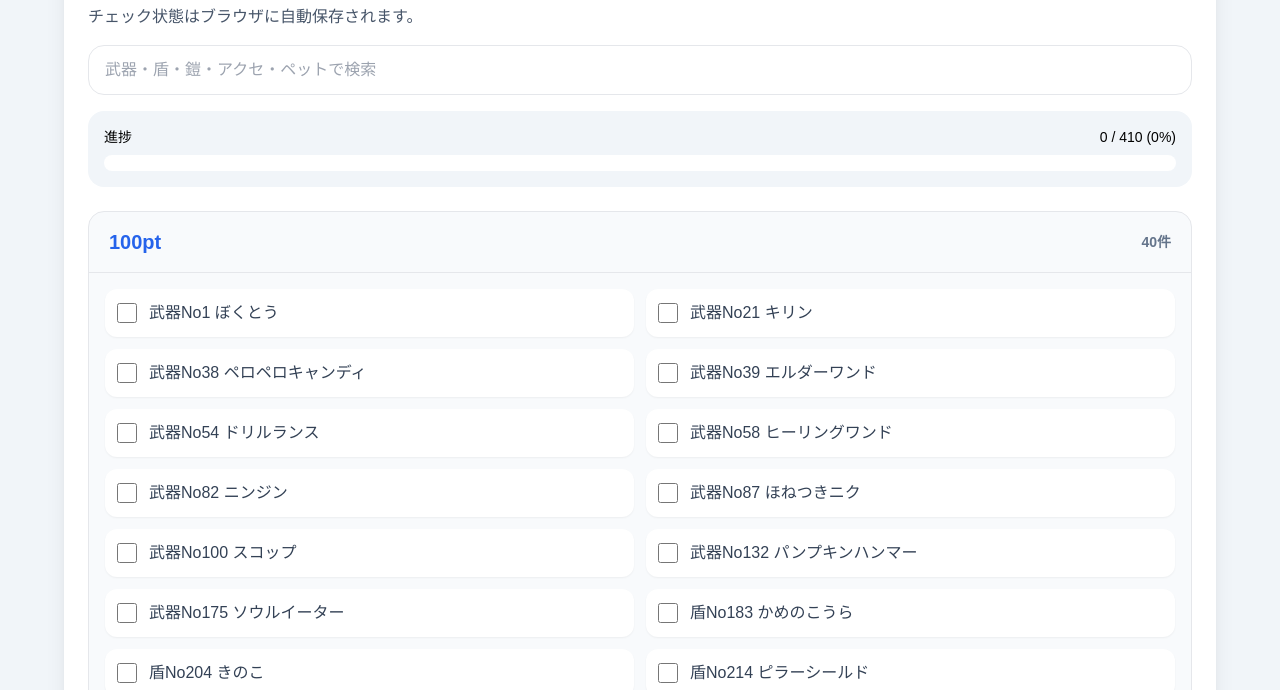
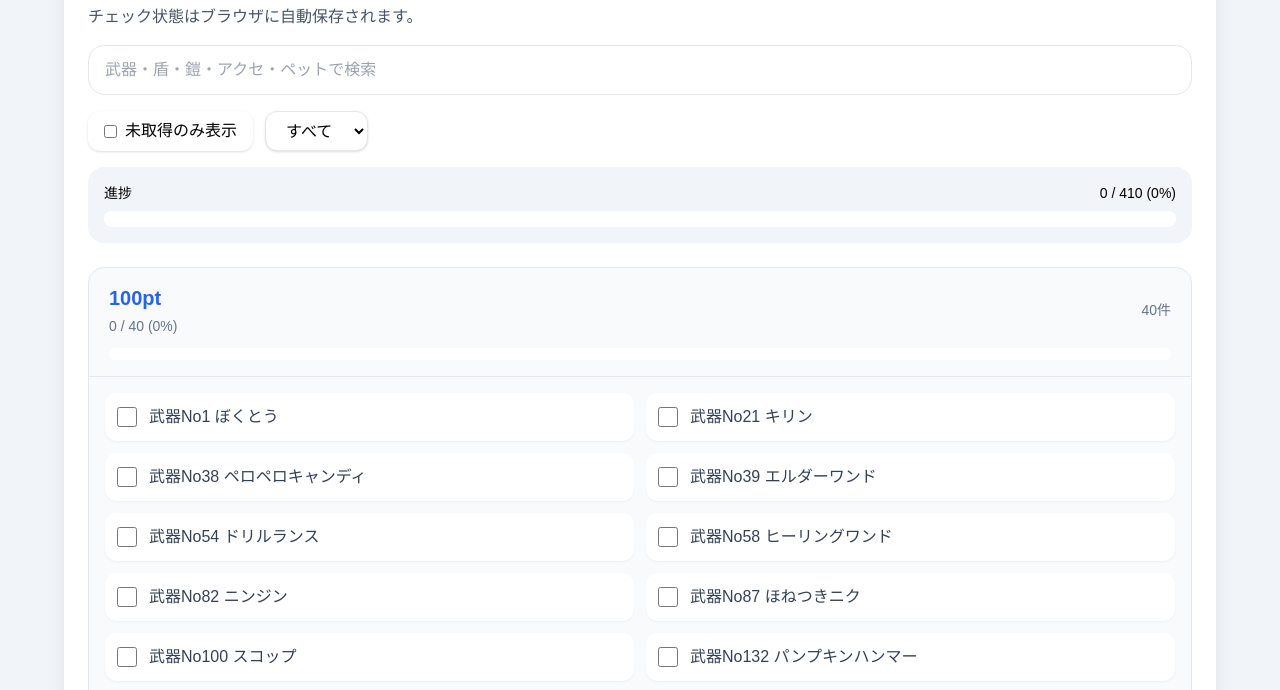
Before and after one commit to kossu1211/XP-buff-list, a plain HTML site: page index.html in a window 1280 px wide. Shown: the part 79-769 px from the top of the page. Drawn offline with nearby package versions, Linux system fonts and the light colour scheme.

Commit message:
Implement search filters for item display
Added search filters for item types and unchecked items.

```diff
--- a/index.html
+++ b/index.html
@@ -29,6 +29,29 @@
       placeholder="武器・盾・鎧・アクセ・ペットで検索"
       class="w-full border rounded-2xl px-4 py-3 focus:outline-none focus:ring-2 focus:ring-blue-400"
     />
+    <!-- 検索欄の下に追加 -->
+<div class="flex flex-wrap gap-3">
+
+  <!-- 未取得のみ -->
+  <label class="flex items-center gap-2 bg-white px-4 py-2 rounded-xl shadow">
+    <input type="checkbox" id="showUncheckedOnly" />
+    <span>未取得のみ表示</span>
+  </label>
+
+  <!-- 種別フィルタ -->
+  <select
+    id="typeFilter"
+    class="border rounded-xl px-4 py-2 bg-white shadow"
+  >
+    <option value="all">すべて</option>
+    <option value="武器">武器</option>
+    <option value="盾">盾</option>
+    <option value="鎧">鎧</option>
+    <option value="アクセ">アクセ</option>
+    <option value="ペット">ペット</option>
+  </select>
+
+</div>
 
     <div class="bg-slate-100 rounded-2xl p-4">
       <div class="flex justify-between text-sm font-medium mb-2">
@@ -895,6 +918,16 @@ lines.forEach(line => {
 
 const content = document.getElementById("content");
 const searchInput = document.getElementById("search");
+  <!-- 既存script内の searchInput の下に追加 -->
+
+const typeFilter = document.getElementById("typeFilter");
+const showUncheckedOnly =
+  document.getElementById("showUncheckedOnly");
+
+/* 開閉状態保存 */
+let sectionStates = JSON.parse(
+  localStorage.getItem("xp-buff-sections") || "{}"
+);
 
 let checkedItems = JSON.parse(
   localStorage.getItem("xp-buff-checklist") || "{}"
@@ -925,41 +958,115 @@ function updateProgress() {
     `${progress}%`;
 }
 
+/* render() を丸ごと置き換え */
+
 function render() {
+
   const search = searchInput.value.toLowerCase();
+  const selectedType = typeFilter.value;
+  const uncheckedOnly = showUncheckedOnly.checked;
 
   content.innerHTML = "";
 
   Object.entries(grouped).forEach(([point, entries]) => {
 
-    const filtered = entries.filter(entry =>
-      entry.toLowerCase().includes(search)
-    );
+    let filtered = entries.filter(entry => {
+
+      const matchesSearch =
+        entry.toLowerCase().includes(search);
+
+      const matchesType =
+        selectedType === "all"
+          ? true
+          : entry.startsWith(selectedType);
+
+      const matchesUnchecked =
+        uncheckedOnly
+          ? !checkedItems[entry]
+          : true;
+
+      return (
+        matchesSearch &&
+        matchesType &&
+        matchesUnchecked
+      );
+    });
 
     if (filtered.length === 0) return;
+
+    /* ポイント別進捗 */
+    const total = entries.length;
+
+    const checked = entries.filter(
+      item => checkedItems[item]
+    ).length;
+
+    const percent = total
+      ? Math.round((checked / total) * 100)
+      : 0;
+
+    /* 初期状態 */
+    let isOpen;
+
+    if (sectionStates[point] !== undefined) {
+      isOpen = sectionStates[point];
+    } else {
+      isOpen = point === "100pt";
+    }
 
     const section = document.createElement("div");
 
     section.innerHTML = `
-      <details class="border rounded-2xl bg-slate-50 overflow-hidden" open>
+      <details
+        class="border rounded-2xl bg-slate-50 overflow-hidden"
+        ${isOpen ? "open" : ""}
+        data-point="${point}"
+      >
 
         <summary
-          class="cursor-pointer list-none px-5 py-4 text-xl font-bold text-blue-600 flex justify-between items-center hover:bg-slate-100 transition"
+          class="cursor-pointer list-none px-5 py-4 hover:bg-slate-100 transition"
         >
-          <span>${point}</span>
 
-          <span class="text-sm text-slate-500">
-            ${filtered.length}件
-          </span>
+          <div class="flex justify-between items-center">
+
+            <div>
+              <div class="text-xl font-bold text-blue-600">
+                ${point}
+              </div>
+
+              <div class="text-sm text-slate-500 mt-1">
+                ${checked} / ${total} (${percent}%)
+              </div>
+            </div>
+
+            <div class="text-sm text-slate-500">
+              ${filtered.length}件
+            </div>
+
+          </div>
+
+          <!-- ポイント別進捗バー -->
+          <div class="w-full h-3 bg-white rounded-full overflow-hidden mt-3">
+
+            <div
+              class="h-3 bg-blue-500 transition-all duration-300"
+              style="width:${percent}%"
+            ></div>
+
+          </div>
+
         </summary>
 
         <div class="p-4 border-t">
+
           <div class="grid grid-cols-1 md:grid-cols-2 gap-3">
 
             ${filtered.map(entry => `
+
               <label
                 class="flex items-center gap-3 bg-white rounded-xl p-3 shadow-sm hover:shadow-md transition"
               >
+
                 <input
                   type="checkbox"
                   class="w-5 h-5"
@@ -972,12 +1079,17 @@ function render() {
                     ? "line-through text-slate-400"
                     : "text-slate-700"
                 }">
+
                   ${entry}
+
                 </span>
+
               </label>
+
             `).join("")}
 
           </div>
+
         </div>
 
       </details>
@@ -986,15 +1098,37 @@ function render() {
     content.appendChild(section);
   });
 
-  document.querySelectorAll("input[type=checkbox]").forEach(box => {
+  /* チェックボックス保存 */
+  document.querySelectorAll(
+    "input[type=checkbox][data-item]"
+  ).forEach(box => {
+
     box.addEventListener("change", (e) => {
+
       const item = e.target.dataset.item;
 
       checkedItems[item] = e.target.checked;
 
       saveChecklist();
+
       render();
       updateProgress();
+    });
+  });
+
+  /* 開閉状態保存 */
+  document.querySelectorAll("details").forEach(detail => {
+
+    detail.addEventListener("toggle", () => {
+
+      const point = detail.dataset.point;
+
+      sectionStates[point] = detail.open;
+
+      localStorage.setItem(
+        "xp-buff-sections",
+        JSON.stringify(sectionStates)
+      );
     });
   });
 
@@ -1003,7 +1137,17 @@ function render() {
 
 searchInput.addEventListener("input", render);
 
-render();
+  /* 一番下に追加 */
+
+typeFilter.addEventListener("change", render);
+
+showUncheckedOnly.addEventListener(
+  "change",
+  render
+);
+
+  render();
+
 </script>
 
 </body>
```
